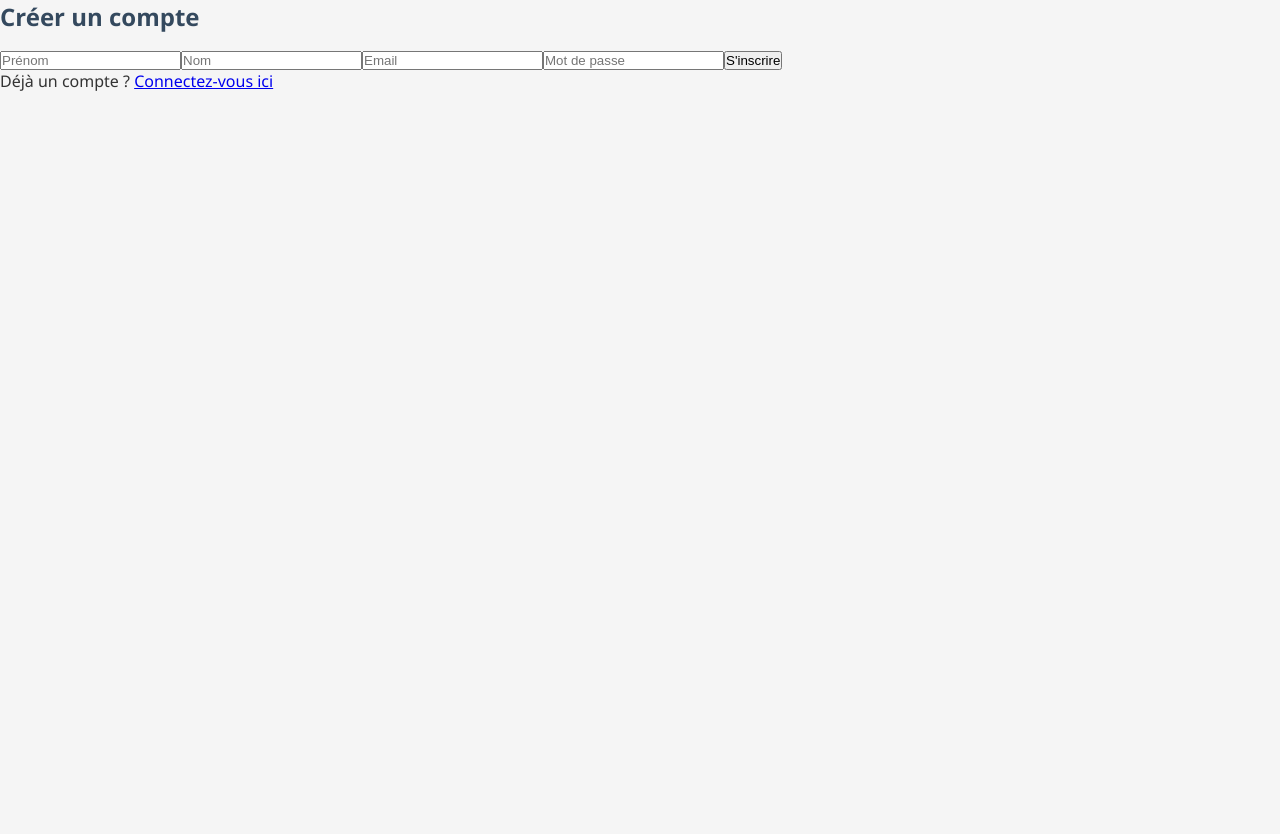
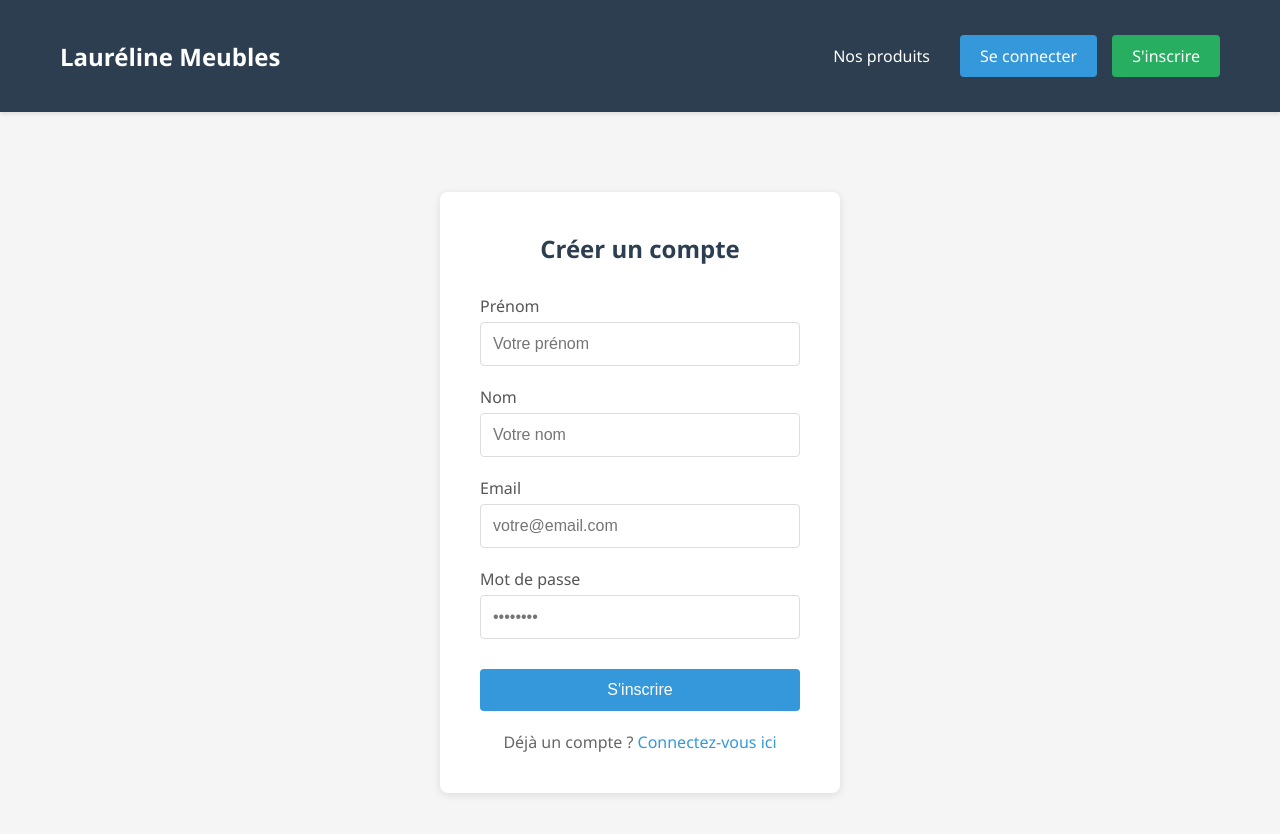
Before and after one commit to Phogo2112/AdaMeubleFront, a React (Create React App) app: page /register in a window 1280 px wide. Shown: the top 834 px of the page. Before the commit the page ends 800 px from the top, so only its background shows below. Built offline with nearby package versions, Linux system fonts and the light colour scheme.

Commit message:
update : loginPage / registerPage / homePage UI / add : navbar

```diff
--- a/src/App.css
+++ b/src/App.css
@@ -159,3 +159,63 @@ h3 {
     font-size: 14px;
     color: #555;
 }
+/* === FORMS === */
+.form-container {
+    max-width: 400px;
+    margin: 80px auto;
+    padding: 40px;
+    background: white;
+    border-radius: 8px;
+    box-shadow: 0 2px 8px rgba(0,0,0,0.1);
+}
+
+.form-container h1 {
+    text-align: center;
+    margin-bottom: 30px;
+    color: #2c3e50;
+}
+
+.form-group {
+    margin-bottom: 20px;
+}
+
+.form-group label {
+    display: block;
+    margin-bottom: 5px;
+    font-weight: 500;
+    color: #555;
+}
+
+.form-group input {
+    width: 100%;
+    padding: 12px;
+    border: 1px solid #ddd;
+    border-radius: 4px;
+    font-size: 16px;
+    transition: border-color 0.2s;
+}
+
+.form-group input:focus {
+    outline: none;
+    border-color: #3498db;
+}
+
+.form-footer {
+    text-align: center;
+    margin-top: 20px;
+}
+
+.form-footer a {
+    color: #3498db;
+    text-decoration: none;
+}
+
+.form-footer a:hover {
+    text-decoration: underline;
+}
+
+.btn-submit {
+    width: 100%;
+    padding: 12px;
+    margin-top: 10px;
+}
--- a/src/App.tsx
+++ b/src/App.tsx
@@ -13,6 +13,9 @@ import ProductDetailsPage from "./pages/ProductDetailsPage";
 import { LoginPage } from "./pages/LoginPage";
 import { RegisterPage } from "./pages/RegisterPage";
 import './App.css'
+import Navbar from './components/Navbar';
+
+
 function App() {
   return (
     <AuthProvider>
@@ -29,24 +32,24 @@ function Content() {
     if (loading) return <p>Chargement...</p>;
 
     return (
+        <>
+            <Navbar />
             <Routes>
                 {/* Routes PUBLIQUES - accessibles par tous */}
+                <Route path="/" element={<HomePage />} />  {/* ← Déplacée ici */}
                 <Route path="/products" element={<ProductListPage />} />
                 <Route path="/products/:id" element={<ProductDetailsPage />} />
-
-      {!user ? (
-        <>
-          <Route path="*" element={<Navigate to="/login" />} />
                 <Route path="/login" element={<LoginPage />} />
                 <Route path="/register" element={<RegisterPage />} />
-        </>
+
+                {/* Routes conditionnelles selon l'état de connexion */}
+                {!user ? (
+                    <Route path="*" element={<Navigate to="/" />} />
                 ) : (
-        <>
-          <Route path="/" element={<HomePage />} />
                     <Route path="*" element={<Navigate to="/" />} />
-        </>
                 )}
             </Routes>
+        </>
     );
 }
 
--- /dev/null
+++ b/src/components/Navbar.tsx
@@ -0,0 +1,80 @@
+import React from 'react';
+import { Link, useNavigate } from 'react-router-dom';
+import { useAuth } from '../context/AuthContext';
+
+function Navbar() {
+    const { user, logout } = useAuth();
+    const navigate = useNavigate();
+
+    const handleLogout = () => {
+        logout();
+        navigate('/login');
+    };
+
+    return (
+        <nav style={{
+            backgroundColor: '#2c3e50',
+            padding: '15px 0',
+            marginBottom: '20px',
+            boxShadow: '0 2px 4px rgba(0,0,0,0.1)'
+        }}>
+            <div className="container" style={{
+                display: 'flex',
+                justifyContent: 'space-between',
+                alignItems: 'center'
+            }}>
+                <Link to="/" style={{
+                    color: 'white',
+                    textDecoration: 'none',
+                    fontSize: '24px',
+                    fontWeight: 'bold'
+                }}>
+                    Lauréline Meubles
+                </Link>
+
+                <div style={{ display: 'flex', gap: '15px', alignItems: 'center' }}>
+                    <Link to="/products" style={{
+                        color: 'white',
+                        textDecoration: 'none',
+                        padding: '8px 15px'
+                    }}>
+                        Nos produits
+                    </Link>
+
+                    {user ? (
+                        <>
+                            <span style={{ color: 'white' }}>
+                                Bonjour, {user.email}
+                            </span>
+                            <button
+                                onClick={handleLogout}
+                                className="btn"
+                                style={{
+                                    backgroundColor: '#e74c3c',
+                                    color: 'white',
+                                    padding: '8px 15px'
+                                }}
+                            >
+                                Se déconnecter
+                            </button>
+                        </>
+                    ) : (
+                        <>
+                            <Link to="/login" className="btn btn-primary">
+                                Se connecter
+                            </Link>
+                            <Link to="/register" className="btn" style={{
+                                backgroundColor: '#27ae60',
+                                color: 'white'
+                            }}>
+                                S'inscrire
+                            </Link>
+                        </>
+                    )}
+                </div>
+            </div>
+        </nav>
+    );
+}
+
+export default Navbar;
--- /dev/null
+++ b/src/components/ProductCard.tsx
@@ -0,0 +1,35 @@
+import React from 'react';
+import { Link } from 'react-router-dom';
+
+interface Category {
+    id: number;
+    name: string;
+}
+
+interface ProductCardProps {
+    id: number;
+    name: string;
+    price: number;
+    imageUrl: string;
+    category: Category;
+}
+
+function ProductCard({ id, name, price, imageUrl, category }: ProductCardProps) {
+    return (
+        <div className="card">
+            <img
+                src={imageUrl || 'https://via.placeholder.com/250'}
+                alt={name}
+                className="card-img"
+            />
+            <h3 className="card-title">{name}</h3>
+            <p className="card-category">{category.name}</p>
+            <p className="card-price">{price}€</p>
+            <Link to={`/products/${id}`} className="btn btn-primary btn-block">
+                Voir les détails
+            </Link>
+        </div>
+    );
+}
+
+export default ProductCard;
--- a/src/pages/HomePage.tsx
+++ b/src/pages/HomePage.tsx
@@ -1,35 +1,73 @@
-import React, { useEffect } from 'react';
+import React, { useEffect, useState } from 'react';
+import { Link } from 'react-router-dom';
 import { getAllProducts } from '../service/ProductService';
-import { getAllCategories } from '../service/CategoryService';
-import { getAllColors } from '../service/ColorService';
-import { getAllMaterials } from '../service/MaterialService';
+import ProductCard from '../components/ProductCard';
+
+interface Product {
+    id: number;
+    name: string;
+    price: number;
+    imageUrl: string;
+    category: {
+        id: number;
+        name: string;
+    };
+}
 
 function HomePage() {
+    const [products, setProducts] = useState<Product[]>([]);
+    const [loading, setLoading] = useState(true);
+    const [error, setError] = useState<string | null>(null);
+
     useEffect(() => {
-        // Test des appels API
-        console.log('🧪 Test des appels API...');
-
         getAllProducts()
-            .then(products => console.log('✅ Products:', products))
-            .catch(error => console.error('❌ Products error:', error));
-
-        getAllCategories()
-            .then(categories => console.log('✅ Categories:', categories))
-            .catch(error => console.error('❌ Categories error:', error));
-
-        getAllColors()
-            .then(colors => console.log('✅ Colors:', colors))
-            .catch(error => console.error('❌ Colors error:', error));
-
-        getAllMaterials()
-            .then(materials => console.log('✅ Materials:', materials))
-            .catch(error => console.error('❌ Materials error:', error));
+            .then(data => {
+                // Prendre seulement les 6 premiers produits
+                setProducts(data.slice(0, 6));
+                setLoading(false);
+            })
+            .catch(err => {
+                setError(err.message);
+                setLoading(false);
+            });
     }, []);
 
+    if (loading) return <div className="loading">Chargement...</div>;
+    if (error) return <div className="error">Erreur : {error}</div>;
+
     return (
-        <div>
-            <h1>HomePage - Test API</h1>
-            <p>Ouvre la console (F12) pour voir les résultats !</p>
+        <div className="container">
+            <h1>Bienvenue chez Lauréline Meubles</h1>
+            <p style={{ fontSize: '18px', marginBottom: '30px', color: '#555' }}>
+                Découvrez notre sélection de meubles de qualité pour votre intérieur
+            </p>
+
+            <h2>Nos derniers produits</h2>
+
+            {products.length === 0 ? (
+                <div className="empty-message">Aucun produit disponible pour le moment.</div>
+            ) : (
+                <>
+                    <div className="grid-container">
+                        {products.map(product => (
+                            <ProductCard
+                                key={product.id}
+                                id={product.id}
+                                name={product.name}
+                                price={product.price}
+                                imageUrl={product.imageUrl}
+                                category={product.category}
+                            />
+                        ))}
+                    </div>
+
+                    <div style={{ textAlign: 'center', marginTop: '30px' }}>
+                        <Link to="/products" className="btn btn-primary">
+                            Voir tous nos produits
+                        </Link>
+                    </div>
+                </>
+            )}
         </div>
     );
 }
--- a/src/pages/LoginPage.tsx
+++ b/src/pages/LoginPage.tsx
@@ -1,7 +1,8 @@
 // @ts-nocheck
 import React, { useState } from "react";
 import { useAuth } from "../context/AuthContext";
-import { useNavigate } from "react-router-dom";
+import { useNavigate, Link } from "react-router-dom";
+import '../styles/Forms.css';
 
 export function LoginPage() {
     const { login } = useAuth();
@@ -14,8 +15,8 @@ export function LoginPage() {
         e.preventDefault();
 
         try {
-      await login(email, password); // ✅ Authentifie l'utilisateur
-      navigate("/"); // ✅ Redirection vers HomePage
+            await login(email, password);
+            navigate("/");
         } catch (err) {
             console.error(err);
             setError("Email ou mot de passe incorrect");
@@ -23,25 +24,41 @@ export function LoginPage() {
     };
 
     return (
-    <div>
+        <div className="form-page">
             <h2>Connexion</h2>
-      {error && <p style={{ color: "red" }}>{error}</p>}
+
+            {error && <p className="error-message">{error}</p>}
 
             <form onSubmit={handleSubmit}>
+                <div className="form-group">
+                    <label>Email</label>
                     <input
                         type="email"
-          placeholder="Email"
+                        placeholder="votre@email.com"
+                        value={email}
                         onChange={(e) => setEmail(e.target.value)}
                     />
+                </div>
+
+                <div className="form-group">
+                    <label>Mot de passe</label>
                     <input
                         type="password"
-          placeholder="Mot de passe"
+                        placeholder="••••••••"
+                        value={password}
                         onChange={(e) => setPassword(e.target.value)}
                     />
-        <button type="submit">Se connecter</button>
-        <br />
-        Créez un compte ? <a href="/register">Créez votre compte ici</a>
+                </div>
+
+                <button type="submit" className="btn btn-primary btn-submit">
+                    Se connecter
+                </button>
             </form>
+
+            <p className="form-footer">
+                Pas encore de compte ?{' '}
+                <Link to="/register">Créez votre compte ici</Link>
+            </p>
         </div>
     );
 }
--- a/src/pages/RegisterPage.tsx
+++ b/src/pages/RegisterPage.tsx
@@ -1,9 +1,11 @@
 // @ts-nocheck
 import React, { useState } from "react";
 import { useAuth } from "../context/AuthContext";
+import { Link } from "react-router-dom";
+import '../styles/Forms.css';
 
 export function RegisterPage() {
-  const { register: registerUser } = useAuth(); // <- On récupère la fonction register du context
+    const { register: registerUser } = useAuth();
     const [firstname, setFirstname] = useState("");
     const [lastname, setLastname] = useState("");
     const [email, setEmail] = useState("");
@@ -20,7 +22,7 @@ export function RegisterPage() {
         }
 
         try {
-      await registerUser(firstname, lastname, email, password); // ✅ APPEL AU BACKEND
+            await registerUser(firstname, lastname, email, password);
             setSuccess("Compte créé avec succès !");
             setError("");
         } catch (err) {
@@ -30,37 +32,61 @@ export function RegisterPage() {
     };
 
     return (
-    <div>
+        <div className="form-page">
             <h2>Créer un compte</h2>
-      {error && <p style={{ color: "red" }}>{error}</p>}
-      {success && <p style={{ color: "green" }}>{success}</p>}
+
+            {error && <p className="error-message">{error}</p>}
+            {success && <p className="success-message">{success}</p>}
 
             <form onSubmit={handleSubmit}>
+                <div className="form-group">
+                    <label>Prénom</label>
                     <input
                         type="text"
-          placeholder="Prénom"
+                        placeholder="Votre prénom"
+                        value={firstname}
                         onChange={(e) => setFirstname(e.target.value)}
                     />
+                </div>
+
+                <div className="form-group">
+                    <label>Nom</label>
                     <input
                         type="text"
-          placeholder="Nom"
+                        placeholder="Votre nom"
+                        value={lastname}
                         onChange={(e) => setLastname(e.target.value)}
                     />
+                </div>
+
+                <div className="form-group">
+                    <label>Email</label>
                     <input
                         type="email"
-          placeholder="Email"
+                        placeholder="votre@email.com"
+                        value={email}
                         onChange={(e) => setEmail(e.target.value)}
                     />
+                </div>
+
+                <div className="form-group">
+                    <label>Mot de passe</label>
                     <input
                         type="password"
-          placeholder="Mot de passe"
+                        placeholder="••••••••"
+                        value={password}
                         onChange={(e) => setPassword(e.target.value)}
                     />
-        <button type="submit">S'inscrire</button>
+                </div>
+
+                <button type="submit" className="btn btn-primary btn-submit">
+                    S'inscrire
+                </button>
             </form>
 
-      <p>
-        Déjà un compte ? <a href="/login">Connectez-vous ici</a>
+            <p className="form-footer">
+                Déjà un compte ?{' '}
+                <Link to="/login">Connectez-vous ici</Link>
             </p>
         </div>
     );
--- /dev/null
+++ b/src/styles/Forms.css
@@ -0,0 +1,82 @@
+/* === FORM CONTAINER === */
+.form-page {
+    max-width: 400px;
+    margin: 80px auto;
+    padding: 40px;
+    background-color: white;
+    border-radius: 8px;
+    box-shadow: 0 2px 8px rgba(0, 0, 0, 0.1);
+}
+
+.form-page h2 {
+    text-align: center;
+    margin-bottom: 30px;
+    color: #2c3e50;
+}
+
+/* === FORM GROUPS === */
+.form-group {
+    margin-bottom: 20px;
+}
+
+.form-group label {
+    display: block;
+    margin-bottom: 5px;
+    font-weight: 500;
+    color: #555;
+}
+
+.form-group input {
+    width: 100%;
+    padding: 12px;
+    border: 1px solid #ddd;
+    border-radius: 4px;
+    font-size: 16px;
+    box-sizing: border-box;
+}
+
+.form-group input:focus {
+    outline: none;
+    border-color: #3498db;
+}
+
+/* === MESSAGES === */
+.error-message {
+    color: white;
+    background-color: #e74c3c;
+    padding: 10px;
+    border-radius: 4px;
+    margin-bottom: 20px;
+    text-align: center;
+}
+
+.success-message {
+    color: white;
+    background-color: #27ae60;
+    padding: 10px;
+    border-radius: 4px;
+    margin-bottom: 20px;
+    text-align: center;
+}
+
+/* === SUBMIT BUTTON === */
+.btn-submit {
+    width: 100%;
+    margin-top: 10px;
+}
+
+/* === FOOTER TEXT === */
+.form-footer {
+    text-align: center;
+    margin-top: 20px;
+    color: #666;
+}
+
+.form-footer a {
+    color: #3498db;
+    text-decoration: none;
+}
+
+.form-footer a:hover {
+    text-decoration: underline;
+}
```
Also changed, not shown: src/pages/ProductListPage.tsx (+23 -20 lines). Lines whose indentation alone changed are shown as unchanged.
